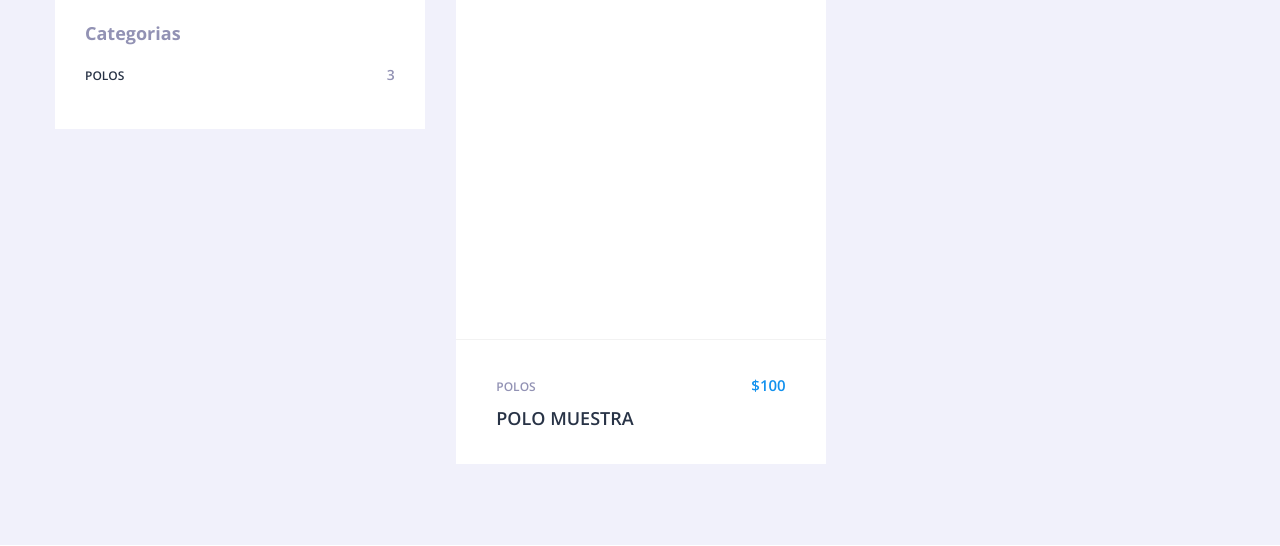
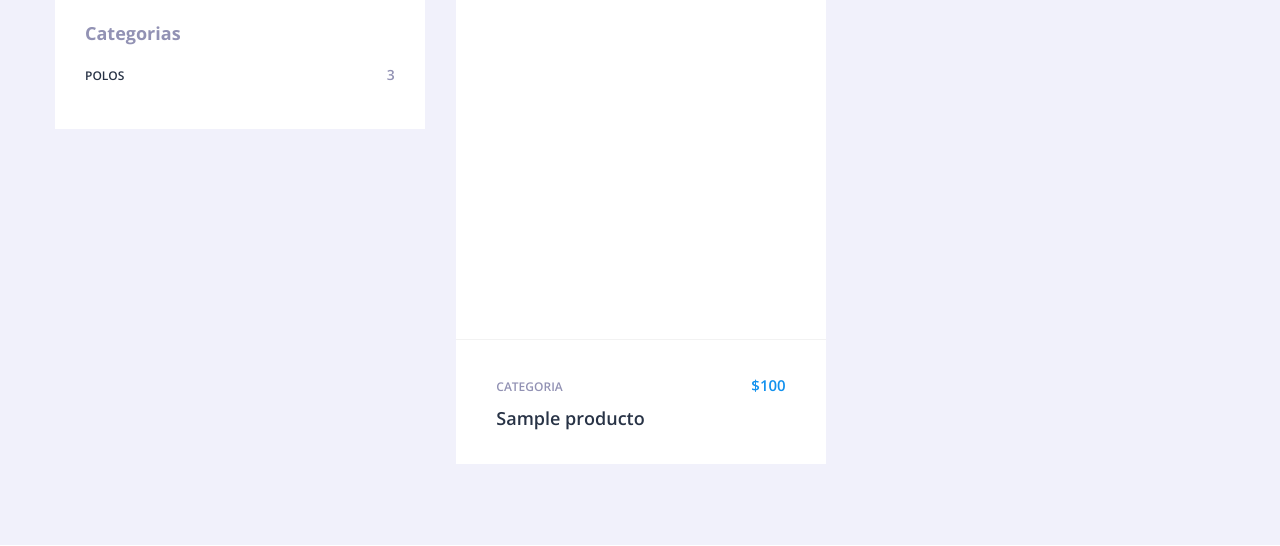
Before and after one commit to cjorellana/ecommerce_django, a Django app: page / in a window 1280 px wide. Shown: the part 274-820 px from the top of the page. Run offline with Django 5.2, Linux system fonts and the light colour scheme; tables that the repository leaves empty hold one stand-in row (values such as "Sample post"); some libraries are stand-ins or nearby versions; some web fonts are replaced.

Commit message:
todo bien

```diff
--- a/web/templates/includes/catalogo/catalogo.html
+++ b/web/templates/includes/catalogo/catalogo.html
@@ -1,4 +1,5 @@
 <div class="row prod-items prod-items-2">
+    {% for producto in productos %}
     <article class="cf-sm-6 cf-md-6 cf-lg-6 col-xs-6 col-sm-6 col-md-6 col-lg-6 sectgl-item">
         <div class="sectgl prod-i">
             <div class="prod-i-top">
@@ -16,10 +17,11 @@
             <div class="prod-i-bot">
                 <div class="prod-i-info">
                     <p class="prod-i-price">$100</p>
-                    <p class="prod-i-categ"><a href="#">POLOS</a></p>
+                    <p class="prod-i-categ"><a href="#">Categoria</a></p>
                 </div>
-                <h3 class="prod-i-ttl"><a href="#">POLO MUESTRA</a></h3>
+                <h3 class="prod-i-ttl"><a href="#">{{ producto.nombre }}</a></h3>
             </div>
         </div>
     </article>
+    {% endfor %}
 </div>
--- a/web/views.py
+++ b/web/views.py
@@ -1,5 +1,14 @@
 from django.shortcuts import render
+
+from .models import Categoria,Producto
+
 
 # Create your views here.
 def index(request):
-    return render(request, 'index.html')
+    categorias = Categoria.objects.all()
+    productos = Producto.objects.all()
+    context = {
+        'categorias':categorias,
+        'productos':productos
+    }
+    return render(request, 'index.html', context)
```
